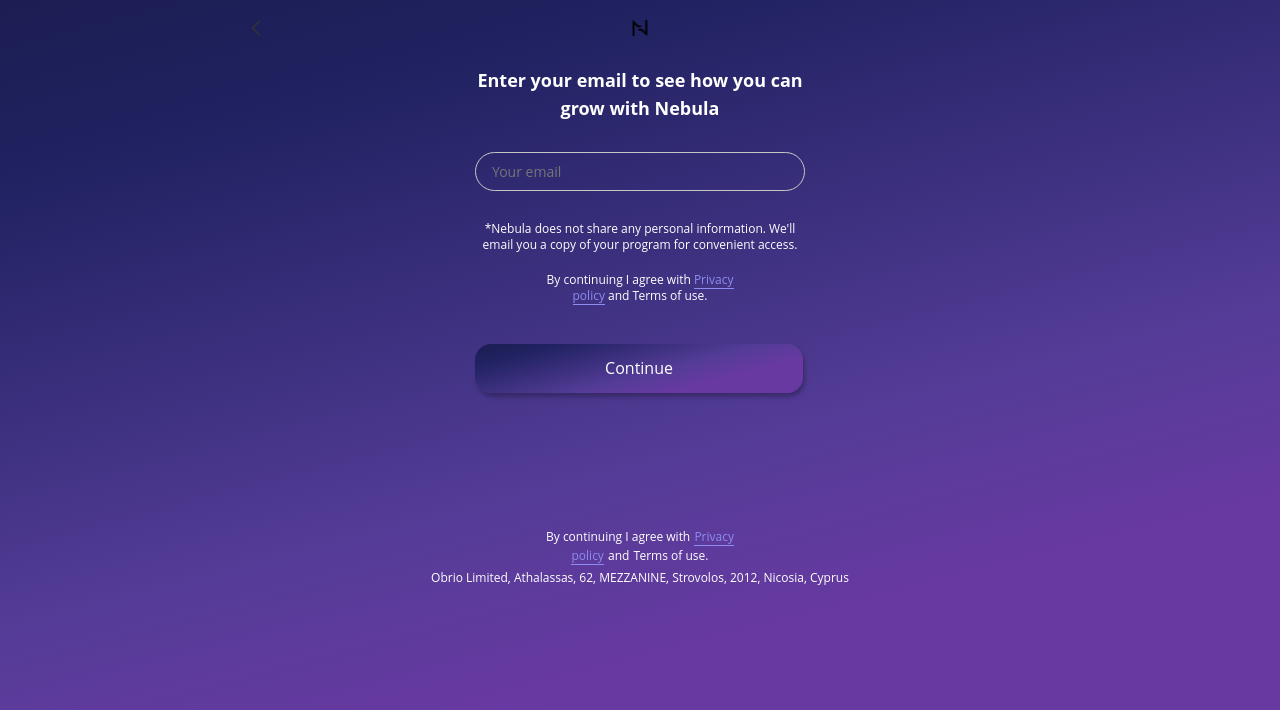
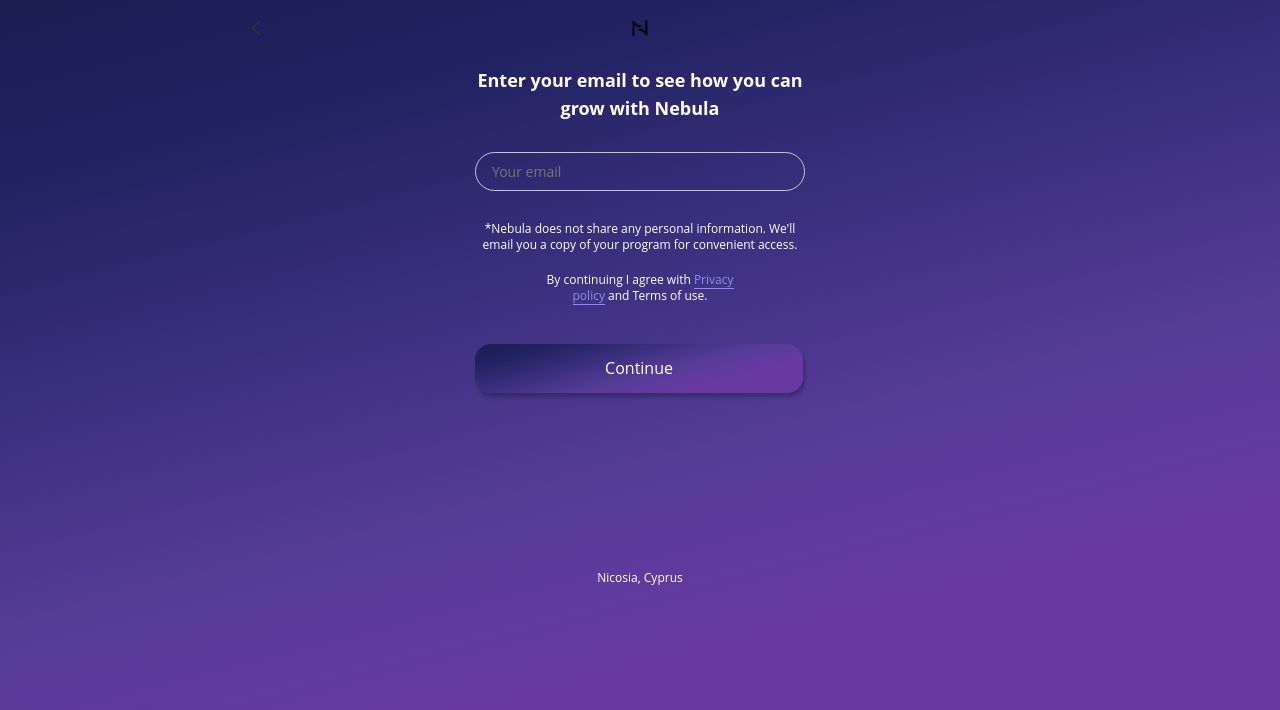
Before and after one commit to oksana-karachun/test-task, a React (Create React App) app: page /email in a window 1280 px wide. Shown: the top 710 px of the page. Built offline with nearby package versions, Linux system fonts and the light colour scheme.

Commit message:
[TASK-10] add display logic for footer

```diff
--- a/src/widgets/footer/Footer.tsx
+++ b/src/widgets/footer/Footer.tsx
@@ -5,9 +5,12 @@
 import Policy from '../policy/Policy';
 
 import styles from './styles.module.scss';
+import { useLocation } from 'react-router-dom';
 
 export const Footer = () => {
-  const firstPage = true;
+  const location = useLocation();
+  const firstPage = location.pathname === '/';
+
   return (
     <div>
       {firstPage ? (
```
